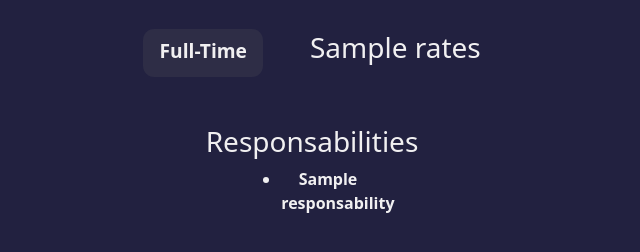
After one commit to sergipe085/cs50FinalProject, a Flask app: template templates/job.html in a window 1280 px wide. The commit adds this page. Shown: the part 88-340 px from the top of the page, without its empty margins (328-968 px from the left). Run offline with Flask 2, Linux system fonts and the light colour scheme; the template is opened without the code that fills it: most values are stand-ins (such as "Sample title", 1, 10 or a date in 2020); some libraries are stand-ins or nearby versions.

Commit message:
job page start

```diff
--- a/app.py
+++ b/app.py
@@ -103,3 +103,15 @@ def login():
 def logout():
     session.clear()
     return redirect("/login")
+
+
+@app.route("/job")
+@login_required
+def job():
+    job_id = request.args.get("job_id")
+    job = db.execute("SELECT * FROM job WHERE id = ?", job_id)[0]
+
+    responsabilities = db.execute("SELECT responsability FROM responsabilities WHERE job_id = ?", job_id)
+    print(responsabilities)
+
+    return render_template("job.html", job=job, responsabilities=responsabilities)
--- /dev/null
+++ b/templates/job.html
@@ -0,0 +1,20 @@
+{% extends "layout.html" %}
+{% block title %}{{ job.name }}{% endblock %}
+
+{% block body %}
+    <h2 class="mt-5 animate-down" style="animation-delay: 200ms;">{{ job.name }}</h2>
+    <div class="mt-4">
+        <div class="square animate-down" style="height: 3rem; width: 7.5rem; border-radius: 0.7rem; display: inline-block; padding: 0.5rem; font-size: 60%; margin-right: 1.2rem; animation-delay: 300ms;"><span>Full-Time</span></div>
+        <h3 class="animate-down" style="display: inline-block; margin-left: 1.2rem; animation-delay: 400ms;">{{ job.rates }}</h3>
+    </div>
+    <div class="mt-5">
+        <h3>Responsabilities</h3>
+        <ul style="width: 10%; margin: auto; font-size: 1rem;">
+            {% for responsability in responsabilities %}
+                <li>
+                    {{ responsability.responsability }}
+                </li>
+            {% endfor %}
+        </ul>
+    </div>
+{% endblock %}
--- a/templates/layout.html
+++ b/templates/layout.html
@@ -10,6 +10,7 @@
         <link rel="stylesheet" href="./static/button.css">
         <link rel="stylesheet" href="./static/inputs.css">
         <link href="https://cdn.jsdelivr.net/npm/bootstrap@5.0.0-beta3/dist/css/bootstrap.min.css" rel="stylesheet" integrity="sha384-eOJMYsd53ii+scO/bJGFsiCZc+5NDVN2yr8+0RDqr0Ql0h+rP48ckxlpbzKgwra6" crossorigin="anonymous">
+        <link rel="shortcut icon" href="./static/images/amem.ico" type="image/x-icon">
         <title>Job50: {% block title %}{% endblock %}</title>
         {% block head %}{% endblock %}
     </head>
```
Also changed, not shown: database.db, static/images/amem.ico (added).
